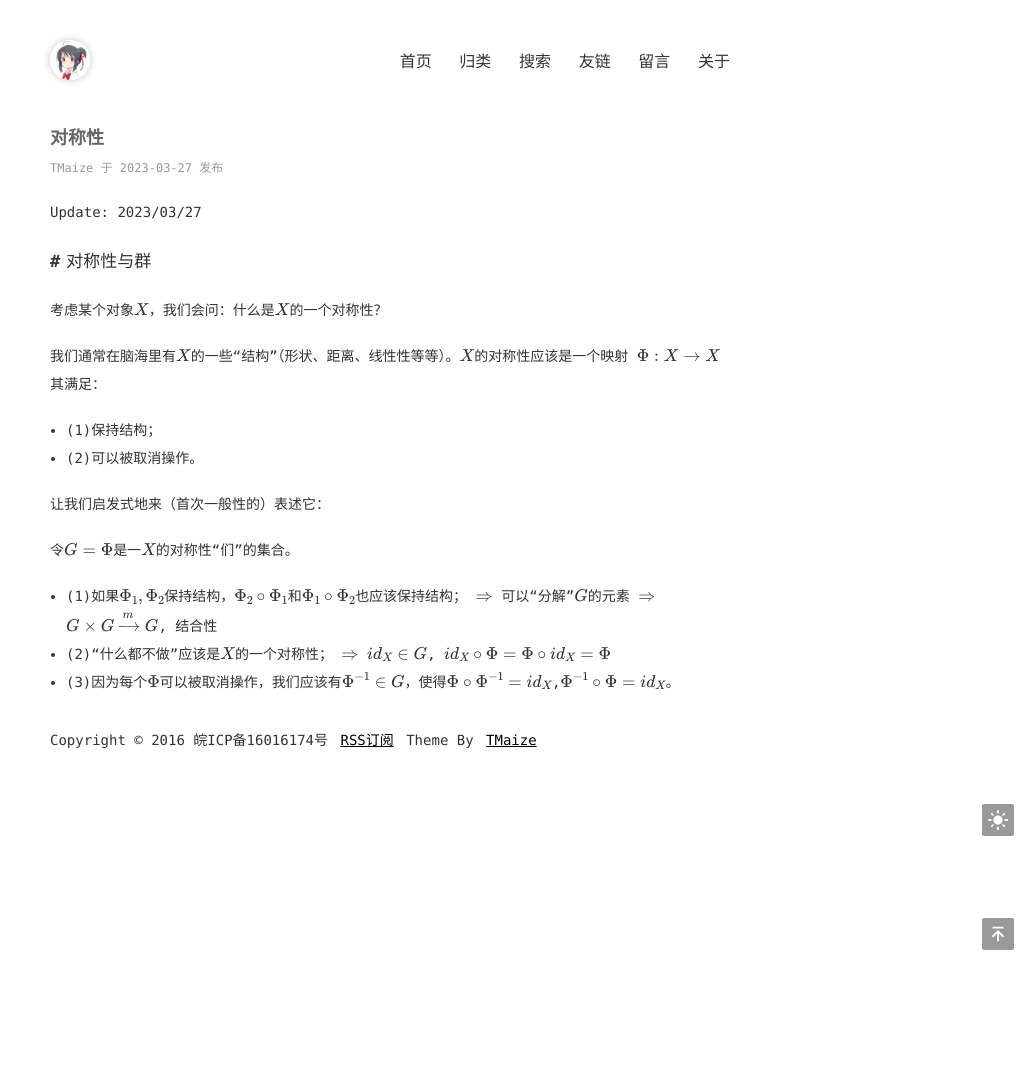
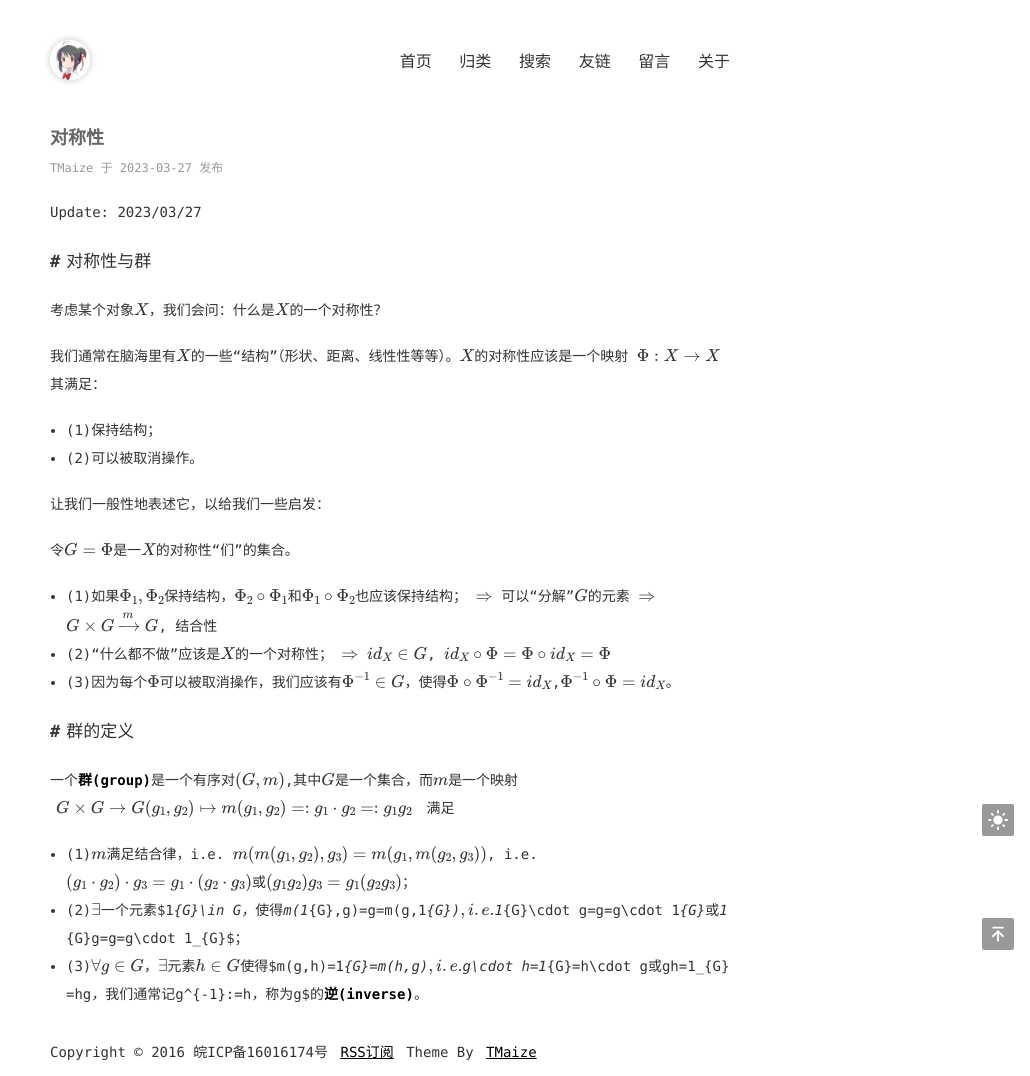
Before and after one commit to Xumin-Liang/Xumin-Liang.github.io, a Jekyll site: the page built from _posts/2023-03-27-对称性.md, in a window 1280 px wide. Shown: the whole page, without its empty margins (250-1280 px from the left). Built offline with Jekyll 4.4.1, drawn with Linux system fonts in a browser that asks for light colours; formulas are drawn with MathJax 3.

Commit message:
Update 2023-03-27-对称性.md

```diff
--- a/_posts/2023-03-27-对称性.md
+++ b/_posts/2023-03-27-对称性.md
@@ -18,7 +18,7 @@ $$
 - (1)保持结构；
 - (2)可以被取消操作。
 
-让我们启发式地来（首次一般性的）表述它：
+让我们一般性地表述它，以给我们一些启发：
 
 令$G=\{\Phi\}$是一$X$的对称性“们”的集合。
 - (1)如果$\Phi_{1},\Phi_{2}$保持结构，$\Phi_{2}\circ\Phi_{1}$和$\Phi_{1}\circ\Phi_{2}$也应该保持结构；
@@ -26,3 +26,16 @@ $\Rightarrow$ 可以“分解”$G$的元素 $\Rightarrow$ $G\times G \xrightarr
 - (2)“什么都不做”应该是$X$的一个对称性；
 $\Rightarrow$ $id_{X}\in G$, $id_{X}\circ\Phi=\Phi\circ id_{X}=\Phi$
 - (3)因为每个$\Phi$可以被取消操作，我们应该有$\Phi^{-1}\in G$，使得$\Phi\circ\Phi^{-1}=id_{X}$,$\Phi^{-1}\circ\Phi=id_{X}$。
+
+## 群的定义
+一个**群(group)**是一个有序对$(G,m)$,其中$G$是一个集合，而$m$是一个映射
+$$
+\begin{aligned}
+G\times G&\to G
+(g_{1},g_{2})\mapsto m(g_{1},g_{2})=:g_{1}\cdot g_{2}=:g_{1}g_{2}
+\end{aligned}
+$$
+满足
+- (1)$m$满足结合律，i.e. $m(m(g_{1},g_{2}),g_{3})=m(g_{1},m(g_{2},g_{3}))$, i.e. $(g_{1}\cdot g_{2})\cdot g_{3}=g_{1}\cdot(g_{2}\cdot g_{3})$或$(g_{1}g_{2})g_{3}=g_{1}(g_{2}g_{3})$；
+- (2)$\exists$一个元素$1_{G}\in G$，使得$m(1_{G},g)=g=m(g,1_{G})$, i.e. $1_{G}\cdot g=g=g\cdot 1_{G}$或$1_{G}g=g=g\cdot 1_{G}$；
+- (3)$\forall g\in G$，$\exists$元素$h\in G$使得$m(g,h)=1_{G}=m(h,g)$, i.e. $g\cdot h=1_{G}=h\cdot g$或$gh=1_{G}=hg$，我们通常记$g^{-1}:=h$，称为$g$的**逆(inverse)**。
```
